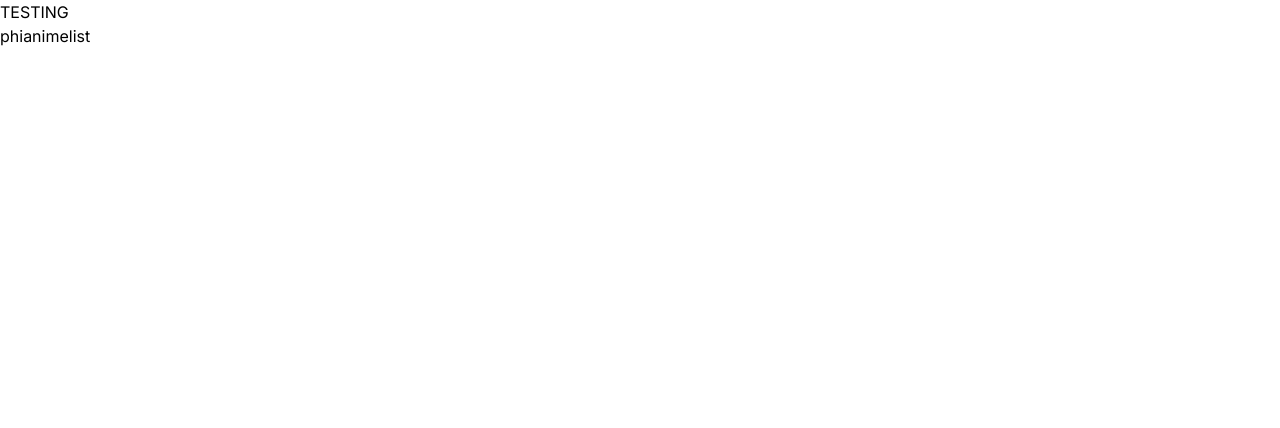
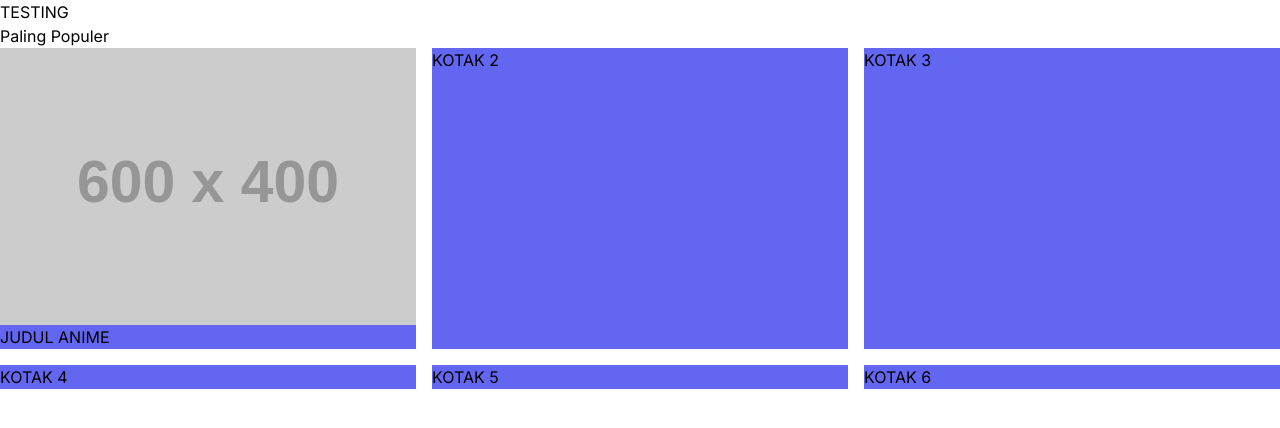
Before and after one commit to phizura/PhiAnimeList, a Next.js app: page / in a window 1280 px wide. Shown: the top 428 px of the page. Built offline with nearby package versions, Linux system fonts and the light colour scheme.

Commit message:
first initial

```diff
--- a/next.config.js
+++ b/next.config.js
@@ -1,4 +1,12 @@
 /** @type {import('next').NextConfig} */
-const nextConfig = {}
+const nextConfig = {
+    images: {
+        remotePatterns: [
+            {
+                hostname: "placehold.co"
+            }
+        ]
+    }
+}
 
 module.exports = nextConfig
--- /dev/null
+++ b/src/app/components/AnimeList/index.tsx
@@ -0,0 +1,24 @@
+import Image from "next/image";
+
+const AnimeList = () => {
+  return (
+    <div className="grid grid-cols-3 gap-4 h-32">
+      <div className="bg-indigo-500">
+        <Image
+          src="https://placehold.co/600x400/png"
+          alt="..."
+          width={600}
+          height={600}
+        />
+        <h3>JUDUL ANIME</h3>
+      </div>
+      <div className="bg-indigo-500">KOTAK 2</div>
+      <div className="bg-indigo-500">KOTAK 3</div>
+      <div className="bg-indigo-500">KOTAK 4</div>
+      <div className="bg-indigo-500">KOTAK 5</div>
+      <div className="bg-indigo-500">KOTAK 6</div>
+    </div>
+  );
+};
+
+export default AnimeList;
--- /dev/null
+++ b/src/app/components/Search/index.tsx
@@ -0,0 +1,7 @@
+const Search = () => {
+    return (
+        <div>SEARCH COMPONENT</div>
+     );
+}
+
+export default Search;
--- a/src/app/page.tsx
+++ b/src/app/page.tsx
@@ -1,9 +1,10 @@
-
+import AnimeList from "./components/AnimeList";
 
 export default function Home() {
   return (
     <div>
-      <h1>phianimelist</h1>
+      <h1>Paling Populer</h1>
+      <AnimeList/>
     </div>
   )
 }
```
Also changed, not shown: src/components/AnimeList/index.tsx (deleted).
